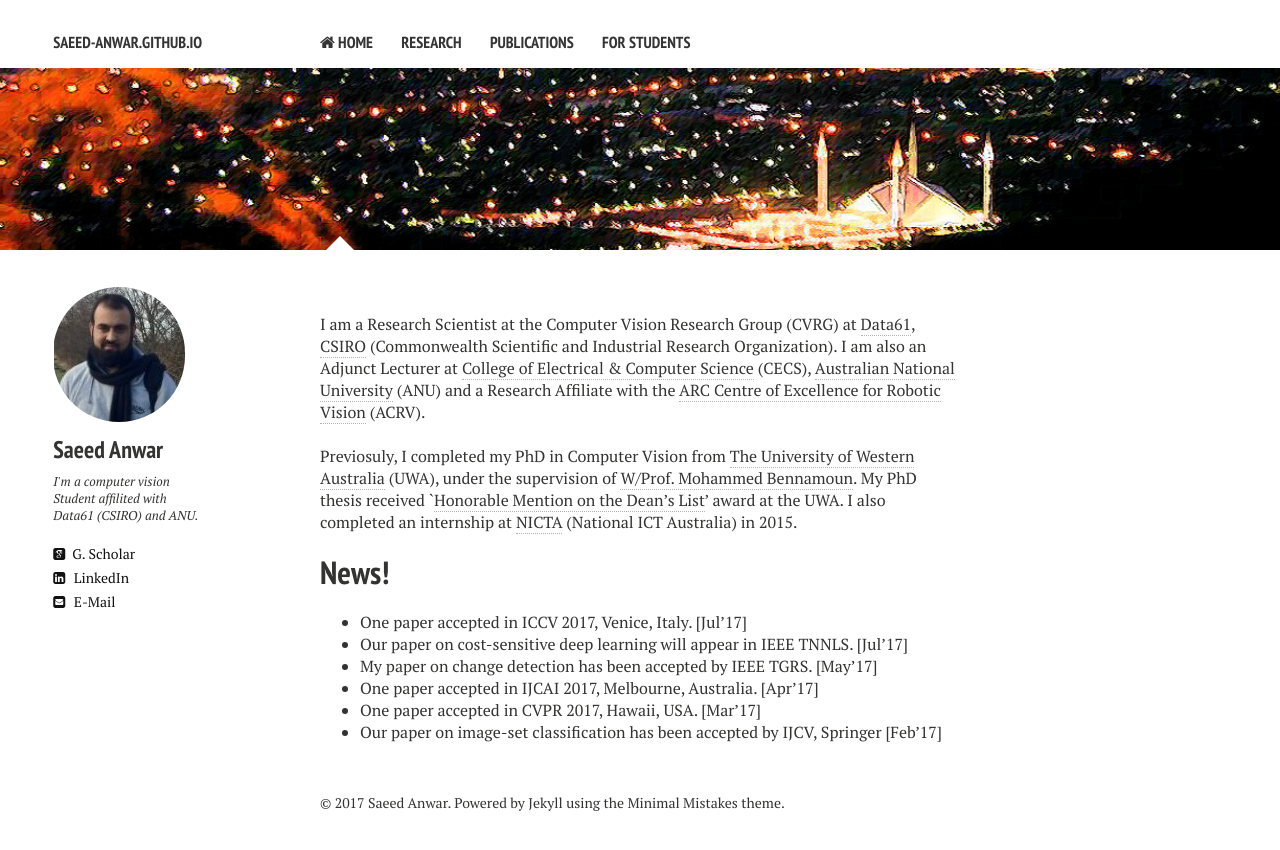
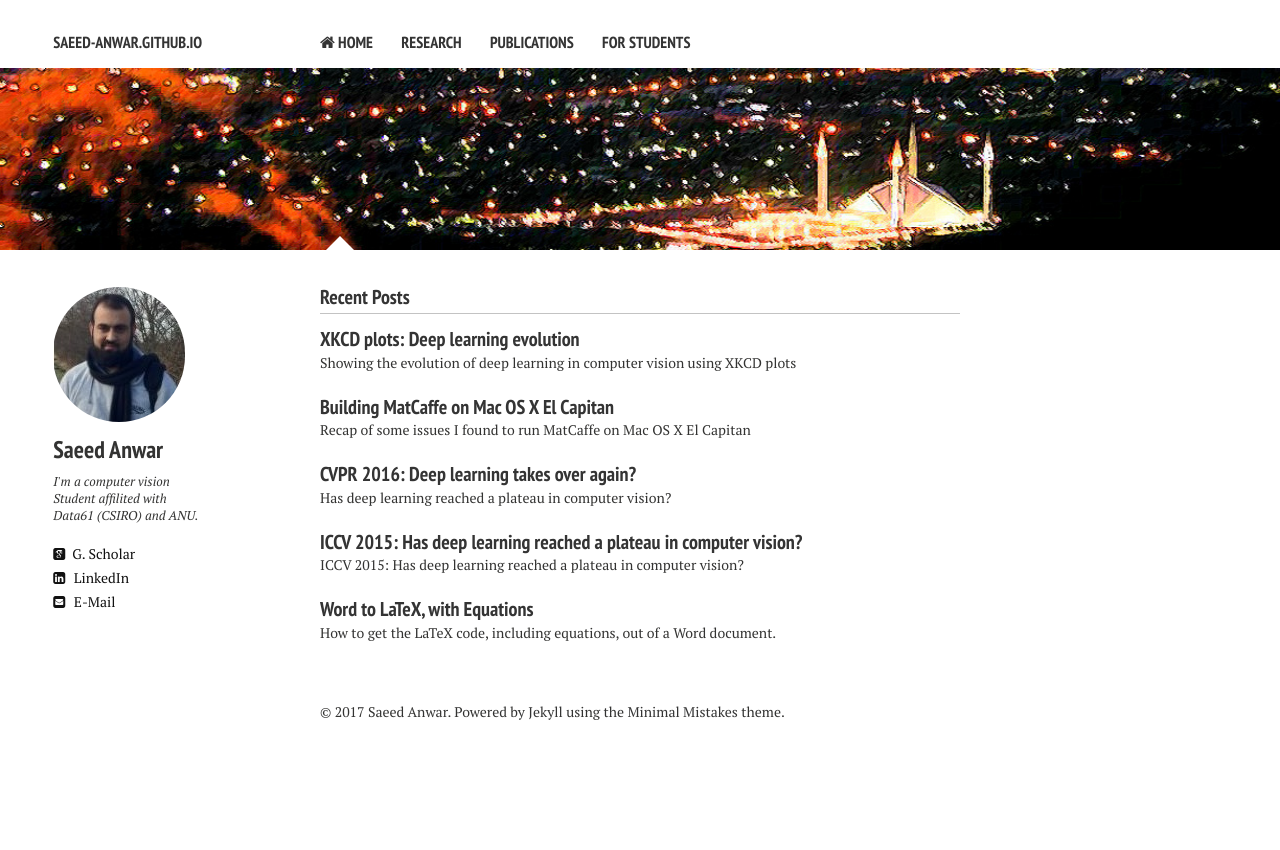
Before and after one commit to saeed-anwar/saeed-anwar.github.io, a Jekyll site: the page built from index.md, in a window 1280 px wide. Shown: the top 850 px of the page. Built offline with Jekyll 4.4.1, drawn with Linux system fonts in a browser that asks for light colours; nearby versions of some CDN libraries.

Commit message:
Update index.md

```diff
--- a/index.md
+++ b/index.md
@@ -1,26 +1,16 @@
 ---
-layout: home2
+layout: home
 title:
-description: "Salman Khan's website"
+description: "Saeed Anwar's website"
 tags: [Jekyll, theme, responsive, blog, template]
 image:
   feature: picture.jpg
 ---
-I am a Research Scientist at the Computer Vision Research Group (CVRG) at [Data61](http://www.data61.csiro.au/), [CSIRO](http://www.csiro.au/) (Commonwealth Scientific and Industrial Research Organization). I am also an Adjunct Lecturer at [College of Electrical & Computer Science](https://cecs.anu.edu.au/) (CECS), [Australian National University](http://www.anu.edu.au/) (ANU) and a Research Affiliate with the [ARC Centre of Excellence for Robotic Vision](http://roboticvision.org/) (ACRV).<br><br>
+I am a PhD Student at the Computer Vision Research Group (CVRG) at [Data61](http://www.data61.csiro.au/), [CSIRO](http://www.csiro.au/) (Commonwealth Scientific and Industrial Research Organization) and [College of Electrical & Computer Science](https://cecs.anu.edu.au/) (CECS), [Australian National University](http://www.anu.edu.au/) (ANU). <br><br>
 
-Previosuly, I completed my PhD in Computer Vision from [The University of Western Australia](http://www.uwa.edu.au/) (UWA), under the supervision of [W/Prof. Mohammed Bennamoun](http://staffhome.ecm.uwa.edu.au/~00051632/). My PhD thesis received `[Honorable Mention on the Dean's List](http://www.postgraduate.uwa.edu.au/students/funding/prizes/board-of-the-graduate-research-school-deans-list)' award at the UWA. I also completed an internship at [NICTA](https://en.wikipedia.org/wiki/NICTA) (National ICT Australia) in 2015.
+Previosuly, I completed my MS in Computer Vision and Robotics from [The Heriot Watt University, University of Girona and University of Bourgogne](http://www.vibot.org/) (vibot). I have completed my MS thesis under the supervision of [Dr. Mohammed Dabbah](https://www.linkedin.com/in/dabbah).
 
 # News!
 
-* One paper accepted in ICCV 2017, Venice, Italy. [Jul'17]
-* Our paper on cost-sensitive deep learning will appear in IEEE TNNLS. [Jul'17]
-* My paper on change detection has been accepted by IEEE TGRS. [May'17]
-* One paper accepted in IJCAI 2017, Melbourne, Australia. [Apr'17]
-* One paper accepted in CVPR 2017, Hawaii, USA. [Mar'17]
-* Our paper on image-set classification has been accepted by IJCV, Springer [Feb'17]
-
-[//]: * Two papers on scene classification accepted for publication in IEEE TIP. [Jul'16]
-[//]: * My paper on shadow detection and removal has now been accepted by IEEE TPAMI. [Nov'15]
-[//]: # * My paper on semantic labeling of indoor scenes has now been accepted by IJCV, Springer. [Oct'15]
-[//]: # * One paper accepted in ICCV 2015, Santiago, Chile. [Aug'15]
-[//]: # * My cuboid detection paper will appear in IEEE CVPR 2015, Boston. [Jun'15]
+* Two paper accepted in BMVC 2017, London, UK. [Jul'17] (one oral and one poster)
+* One paper accepted in IEEE TIP. [Jul'17]
```
